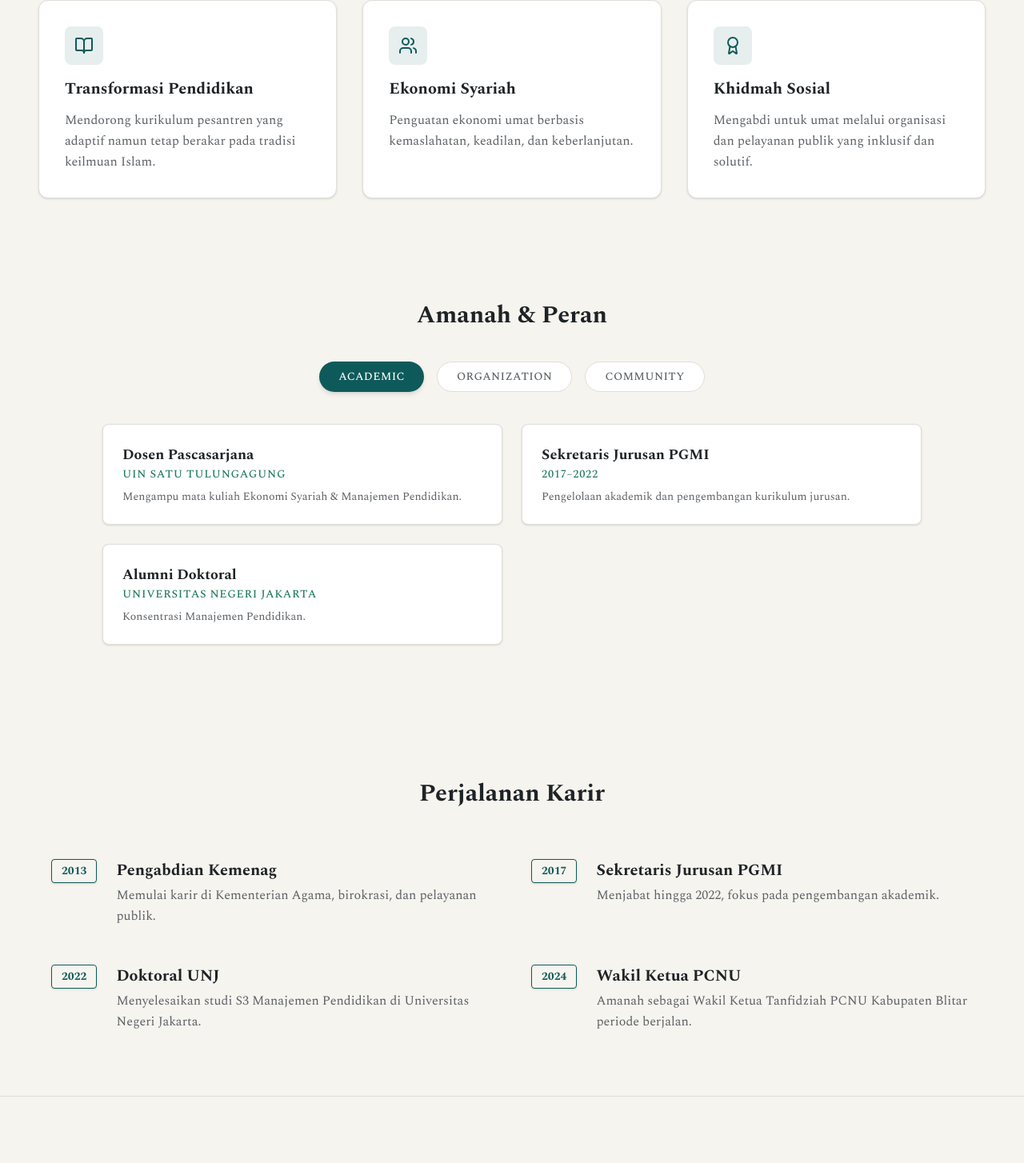
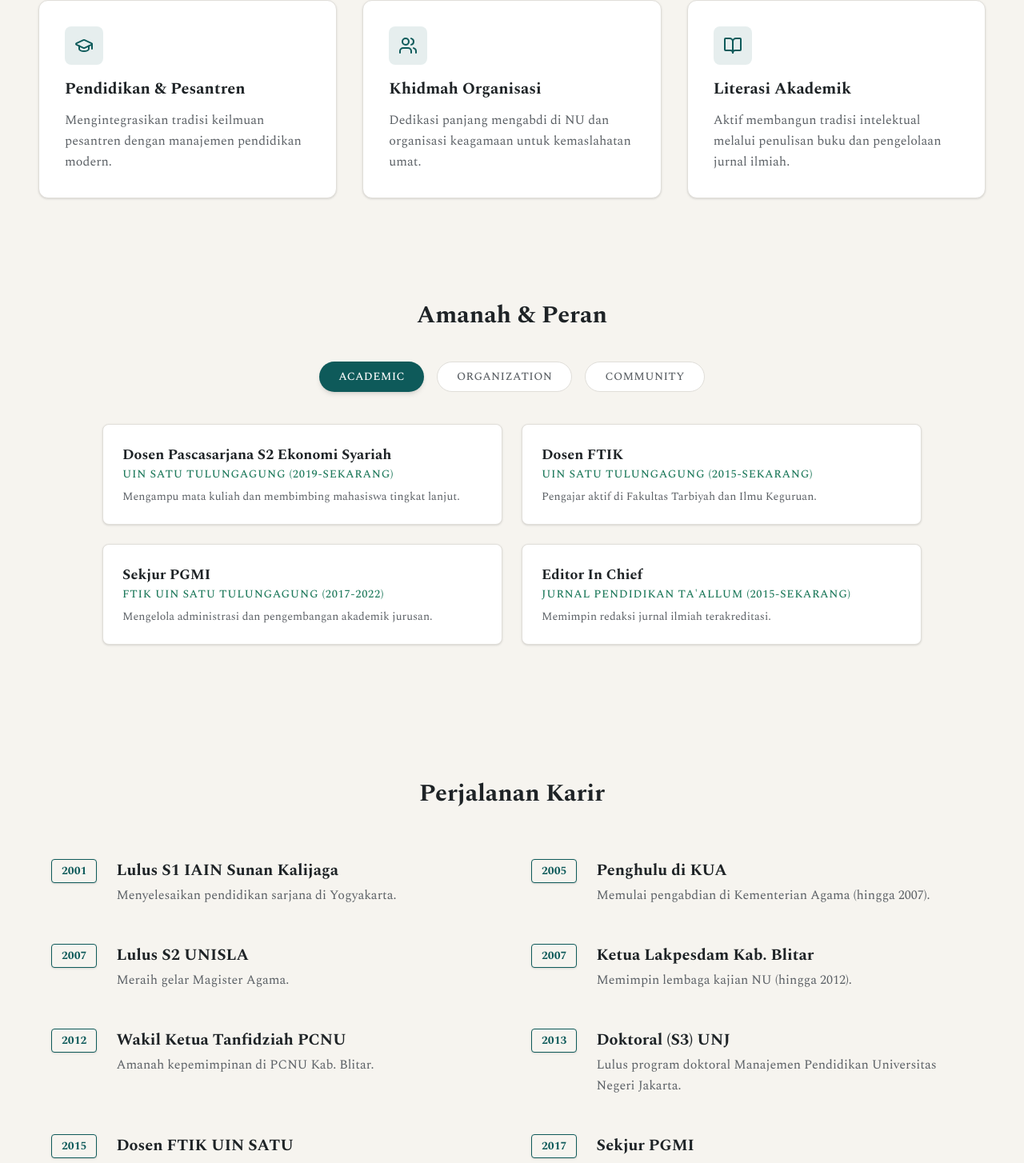
Before and after one commit to AhmadDzulfikar/Arif_Faizin_Portof, a Next.js app: page /about in a window 1280 px wide. Shown: the part 1594-3048 px from the top of the page at 80% size. Built offline with nearby package versions, Linux system fonts and the light colour scheme.

Commit message:
rewrite data in Focus Values Section, Amanah & Peran Section, and Perjalanan Karir Section in About Pages

```diff
--- a/components/about-components.tsx
+++ b/components/about-components.tsx
@@ -101,9 +101,9 @@ export function AboutHero() {
 // --- SECTION C: Focus & Values ---
 export function FocusValues() {
     const values = [
-        { title: "Transformasi Pendidikan", text: "Mendorong kurikulum pesantren yang adaptif namun tetap berakar pada tradisi keilmuan Islam.", icon: BookOpen },
-        { title: "Ekonomi Syariah", text: "Penguatan ekonomi umat berbasis kemaslahatan, keadilan, dan keberlanjutan.", icon: Users },
-        { title: "Khidmah Sosial", text: "Mengabdi untuk umat melalui organisasi dan pelayanan publik yang inklusif dan solutif.", icon: Award },
+        { title: "Pendidikan & Pesantren", text: "Mengintegrasikan tradisi keilmuan pesantren dengan manajemen pendidikan modern.", icon: GraduationCap },
+        { title: "Khidmah Organisasi", text: "Dedikasi panjang mengabdi di NU dan organisasi keagamaan untuk kemaslahatan umat.", icon: Users },
+        { title: "Literasi Akademik", text: "Aktif membangun tradisi intelektual melalui penulisan buku dan pengelolaan jurnal ilmiah.", icon: BookOpen },
     ]
 
     return (
@@ -140,17 +140,21 @@ export function FocusValues() {
 // --- SECTION D: Roles (Tabs) ---
 const rolesData = {
     Academic: [
-        { title: "Dosen Pascasarjana", inst: "UIN SATU Tulungagung", desc: "Mengampu mata kuliah Ekonomi Syariah & Manajemen Pendidikan." },
-        { title: "Sekretaris Jurusan PGMI", inst: "2017–2022", desc: "Pengelolaan akademik dan pengembangan kurikulum jurusan." },
-        { title: "Alumni Doktoral", inst: "Universitas Negeri Jakarta", desc: "Konsentrasi Manajemen Pendidikan." },
+        { title: "Dosen Pascasarjana S2 Ekonomi Syariah", inst: "UIN SATU Tulungagung (2019-Sekarang)", desc: "Mengampu mata kuliah dan membimbing mahasiswa tingkat lanjut." },
+        { title: "Dosen FTIK", inst: "UIN SATU Tulungagung (2015-Sekarang)", desc: "Pengajar aktif di Fakultas Tarbiyah dan Ilmu Keguruan." },
+        { title: "Sekjur PGMI", inst: "FTIK UIN Satu Tulungagung (2017-2022)", desc: "Mengelola administrasi dan pengembangan akademik jurusan." },
+        { title: "Editor In Chief", inst: "Jurnal Pendidikan Ta'allum (2015-Sekarang)", desc: "Memimpin redaksi jurnal ilmiah terakreditasi." },
     ],
     Organization: [
-        { title: "Wakil Ketua Tanfidziah", inst: "PCNU Kab. Blitar", desc: "Menggerakkan program jam'iyah untuk kemaslahatan warga Nahdliyin." },
-        { title: "Pengurus Aktif", inst: "MUI, DMI, IPHI", desc: "Berkontribusi dalam dakwah, kemakmuran masjid, dan haji." },
+        { title: "Wakil Ketua Tanfidziah", inst: "PCNU Kab. Blitar (2012-2023)", desc: "Mengawal kebijakan organisasi di tingkat cabang." },
+        { title: "Ketua Badan Aset NU/BPPAB", inst: "PCNU Kab. Blitar (2013-2023)", desc: "Mengelola dan menginventarisasi aset organisasi." },
+        { title: "BPP UNU Blitar", inst: "Universitas Nahdlatul Ulama Blitar (2018-2022)", desc: "Badan Pelaksana Penyelenggara perguruan tinggi NU." },
+        { title: "Ketua Lakpesdam", inst: "Kab. Blitar (2007-2012)", desc: "Lembaga Kajian dan Pengembangan Sumber Daya Manusia." },
     ],
     Community: [
-        { title: "Editor in Chief", inst: "Jurnal Pendidikan Ta'allum", desc: "Mengawal publikasi ilmiah berkualitas di bidang pendidikan." },
-        { title: "Penulis Buku", inst: "Manajemen Pesantren", desc: "Karya tulis yang menjadi rujukan pengelolaan pesantren modern." },
+        { title: "Pengurus Aktif", inst: "MUI, DMI, IPHI", desc: "Berkhidmat di Majelis Ulama, Dewan Masjid, dan Ikatan Persaudaraan Haji." },
+        { title: "Penghulu di KUA", inst: "Kementerian Agama (2005-2007)", desc: "Melayani masyarakat dalam pencatatan pernikahan." },
+        { title: "Staf URAIS", inst: "Kemenag (2007-2009)", desc: "Uurusan Agama Islam dan Pembinaan Syariah." },
     ]
 }
 
@@ -209,10 +213,15 @@ export function RolesTabs() {
 
 // --- SECTION E: Timeline ---
 const milestones = [
-    { year: "2013", title: "Pengabdian Kemenag", desc: "Memulai karir di Kementerian Agama, birokrasi, dan pelayanan publik." },
-    { year: "2017", title: "Sekretaris Jurusan PGMI", desc: "Menjabat hingga 2022, fokus pada pengembangan akademik." },
-    { year: "2022", title: "Doktoral UNJ", desc: "Menyelesaikan studi S3 Manajemen Pendidikan di Universitas Negeri Jakarta." },
-    { year: "2024", title: "Wakil Ketua PCNU", desc: "Amanah sebagai Wakil Ketua Tanfidziah PCNU Kabupaten Blitar periode berjalan." },
+    { year: "2001", title: "Lulus S1 IAIN Sunan Kalijaga", desc: "Menyelesaikan pendidikan sarjana di Yogyakarta." },
+    { year: "2005", title: "Penghulu di KUA", desc: "Memulai pengabdian di Kementerian Agama (hingga 2007)." },
+    { year: "2007", title: "Lulus S2 UNISLA", desc: "Meraih gelar Magister Agama." },
+    { year: "2007", title: "Ketua Lakpesdam Kab. Blitar", desc: "Memimpin lembaga kajian NU (hingga 2012)." },
+    { year: "2012", title: "Wakil Ketua Tanfidziah PCNU", desc: "Amanah kepemimpinan di PCNU Kab. Blitar." },
+    { year: "2013", title: "Doktoral (S3) UNJ", desc: "Lulus program doktoral Manajemen Pendidikan Universitas Negeri Jakarta." },
+    { year: "2015", title: "Dosen FTIK UIN SATU", desc: "Memulai karir dosen di UIN Sayyid Ali Rahmatullah Tulungagung." },
+    { year: "2017", title: "Sekjur PGMI", desc: "Menjabat Sekretaris Jurusan PGMI FTIK UIN Satu (hingga 2022)." },
+    { year: "2019", title: "Dosen Pascasarjana S2", desc: "Mengajar di program Pascasarjana Ekonomi Syariah." },
 ]
 
 export function CareerTimeline() {
```
